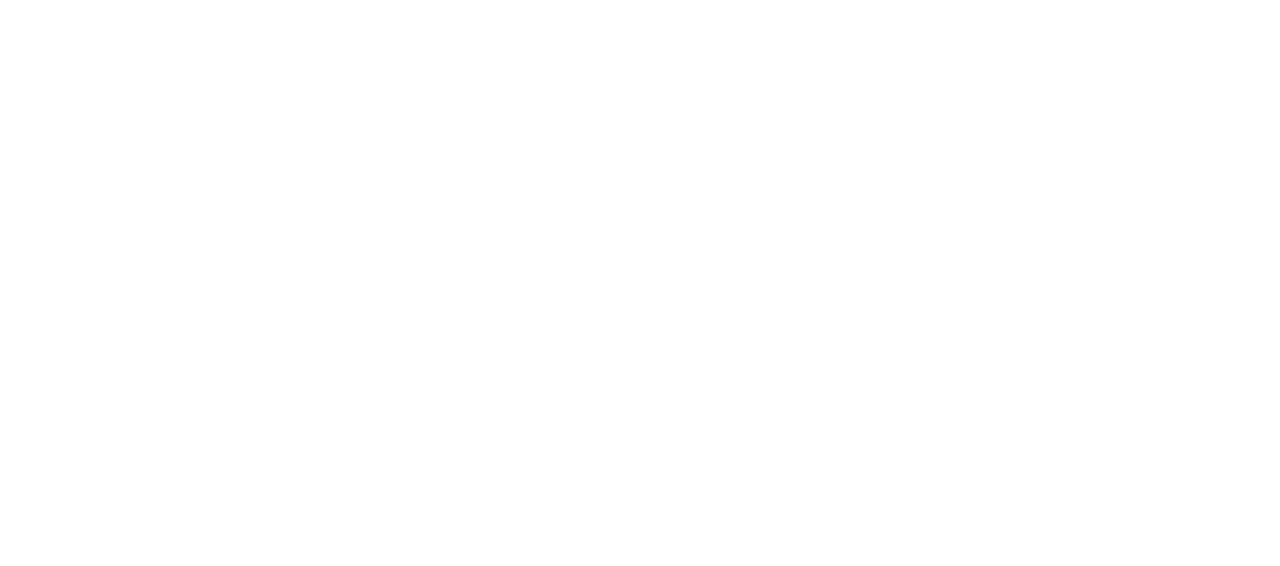
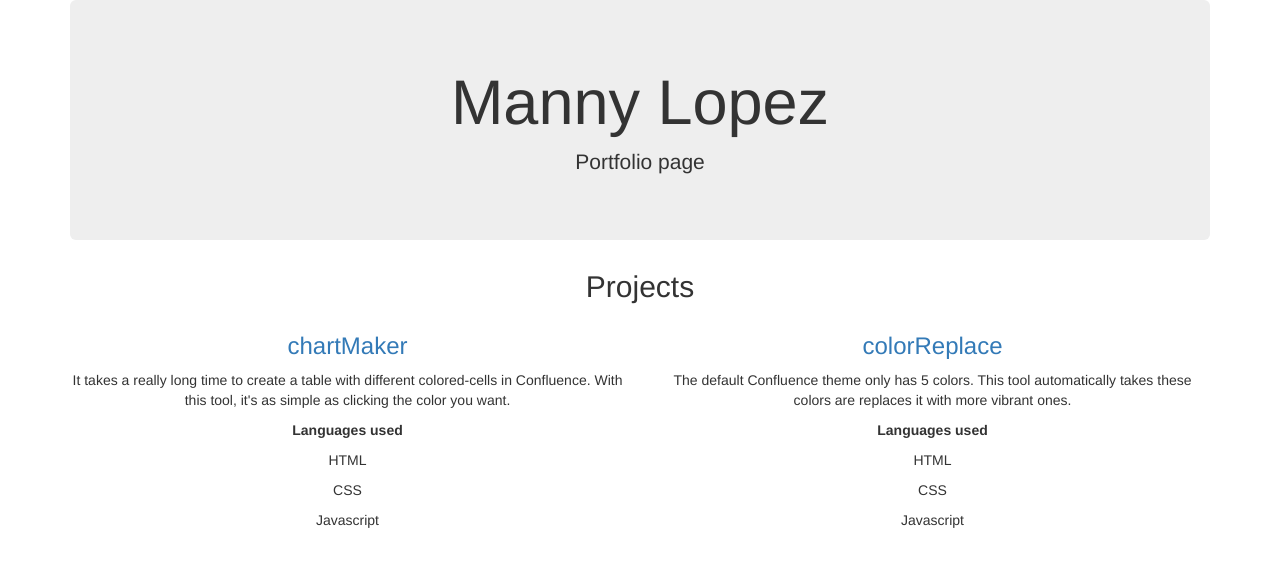
Before and after one commit to mannylopez/portfolio, a plain HTML site: page index.html in a window 1280 px wide. Drawn offline with Linux system fonts and the light colour scheme.

Commit message:
Add name, list of projects, brief descriptions, and links to index.html

```diff
--- a/css/styles.css
+++ b/css/styles.css
@@ -0,0 +1,3 @@
+.center {
+	text-align: center;
+}
--- a/index.html
+++ b/index.html
@@ -6,6 +6,37 @@
 	<title>Manny Lopez</title>
 </head>
 <body>
+	<div class="container">
 
+		<div class="jumbotron">
+			<div class="center">
+				<h1>Manny Lopez</h1>
+				<p>Portfolio page</p>
+			</div>
+		</div>
+
+		<h2 class="center">Projects</h2>
+		<div class="row center">
+			<div class="col-md-6">
+				<h3><a href="https://mannylopez.github.io/chartMaker/">chartMaker</a></h3>
+				<p>It takes a really long time to create a table with different colored-cells in Confluence. With this tool, it's as simple as clicking the color you want.</p>
+				<p><strong>Languages used</strong></p>
+				<p>HTML</p>
+				<p>CSS</p>
+				<p>Javascript</p>
+			</div>
+			<div class="col-md-6">
+				<h3><a href="https://mannylopez.github.io/colorReplace/">colorReplace</a></h3>
+				<p>The default Confluence theme only has 5 colors. This tool automatically takes these colors are replaces it with more vibrant ones.</p>
+				<p><strong>Languages used</strong></p>
+				<p>HTML</p>
+				<p>CSS</p>
+				<p>Javascript</p>
+			</div>
+		</div>
+
+		</div>
+
+	</div>
 </body>
 </html>
```
Also changed, not shown: 1 other file.
